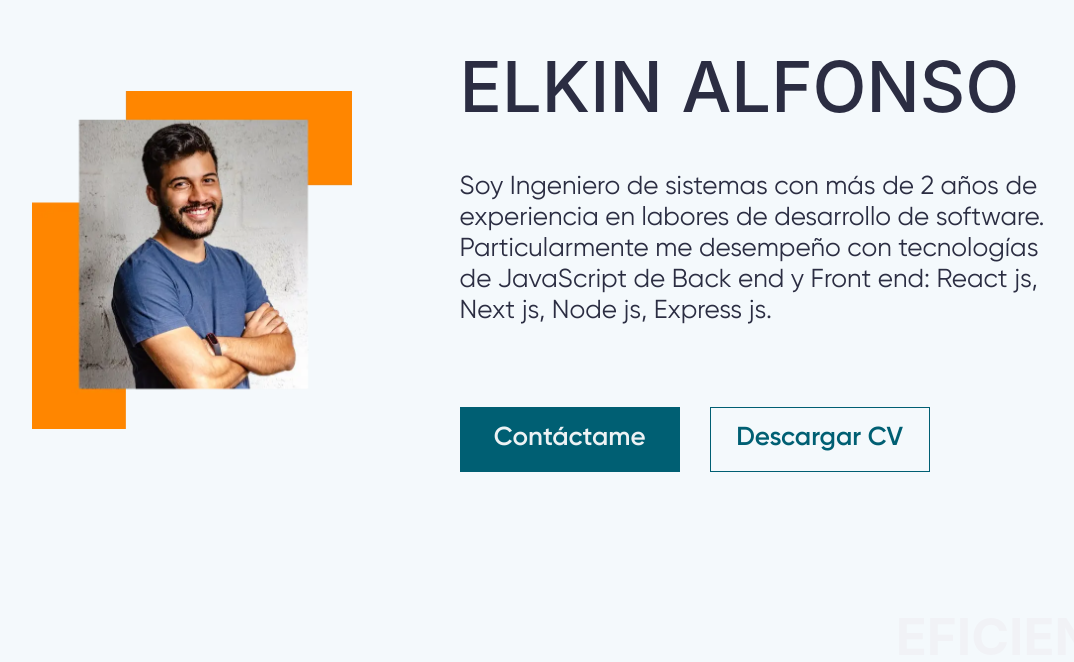
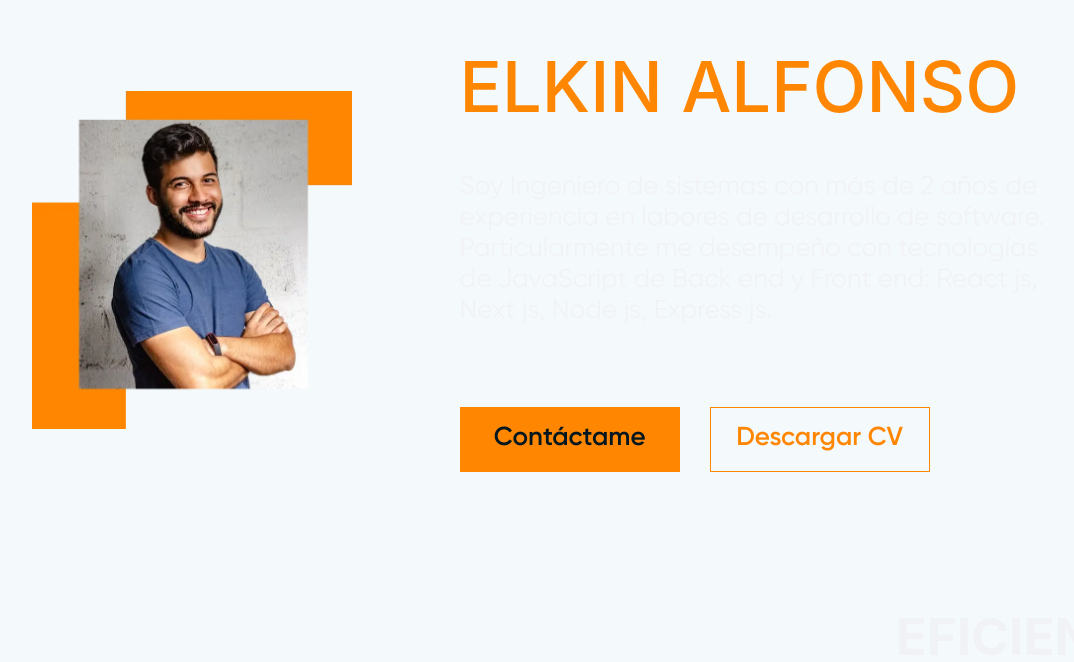
Before and after one commit to eldalco/portfolio, a Next.js app: page / in a window 1280 px wide. Shown: the part 138-800 px from the top of the page, without its empty margins (96-1170 px from the left). Built offline with nearby package versions, Linux system fonts and the light colour scheme.

Commit message:
font color adjusted in content hero

```diff
--- a/components/SectionHero/ContentHero/styles.module.css
+++ b/components/SectionHero/ContentHero/styles.module.css
@@ -1,7 +1,7 @@
 .div__title h1{
     font-weight: 500;
     font-size: 5.5vw;
-    color: #2B2D42;
+    color: #ff8600;
     margin-bottom: 50px;
 }
 @media (max-width: 980px) {
@@ -18,7 +18,7 @@
     font-family: Gilroy;
     font-weight: 400;
     font-size: 26px;
-    color: #2B2D42;
+    color: #f1f2f6;
     margin-bottom: 80px;
 }
 .color__grey {
@@ -47,8 +47,8 @@
     font-size: 26px;
     text-align: center;
     line-height: 60px;
-    color: #EDF2F4;
-    border: 1px solid #005f73;
+    color: #01161E;
+    border: 1px solid #FF8600;
     display: block;
     width: 220px;
     height: 65px;
@@ -66,9 +66,9 @@
     -o-border-radius: 30px;
 }
 .div__btn-contact a{
-    background-color: #005f73;
+    background-color: #FF8600;
 }
 .div__btn-cv a{
-    color: #005f73; ;
+    color: #FF8600;
     background-color: transparent;
 }
```
